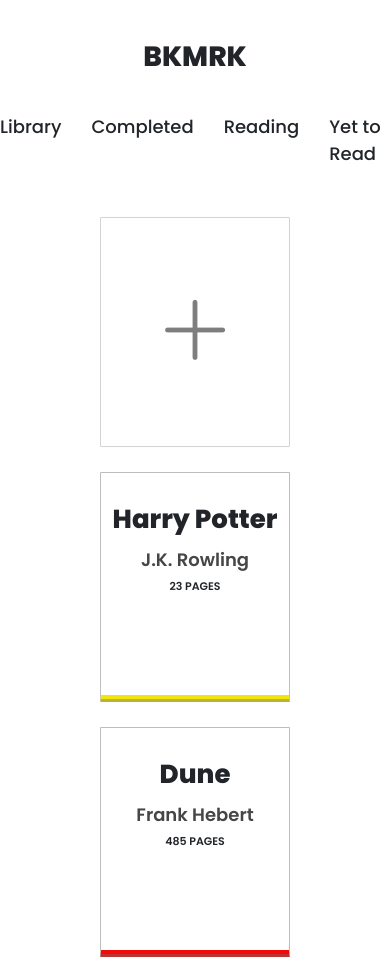
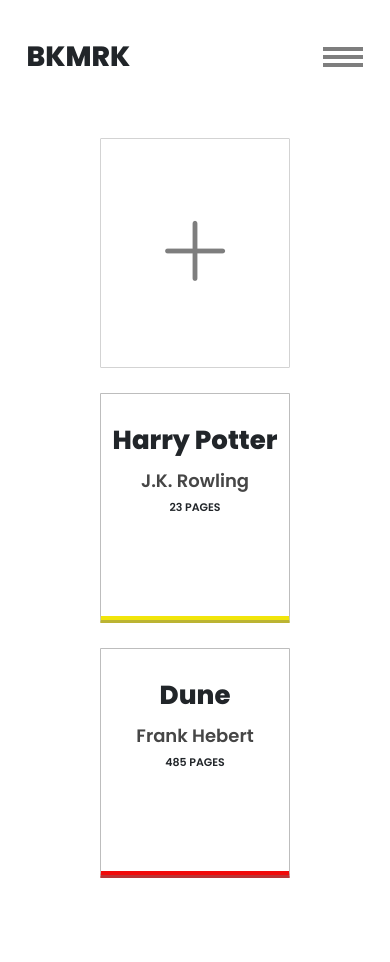
Before and after one commit to Thab09/library, a plain HTML site: page index.html in a window 390 px wide. After the commit the page ends 883 px from the top, so only its background shows below. Drawn offline with nearby package versions, Linux system fonts and the light colour scheme.

Commit message:
finished project

```diff
--- a/index.html
+++ b/index.html
@@ -21,11 +21,17 @@
     <nav>
       <h1>BKMRK</h1>
       <ul id="library-options">
-        <li id="library">Library</li>
-        <li id="completed">Completed</li>
-        <li id="reading">Reading</li>
-        <li id="yet-to-read">Yet to Read</li>
+        <li class="hover-underline-animation active" id="library">Library</li>
+        <li class="hover-underline-animation" id="completed">Completed</li>
+        <li class="hover-underline-animation" id="reading">Reading</li>
+        <li class="hover-underline-animation" id="yet-to-read">Yet to Read</li>
       </ul>
+
+      <div class="burger">
+        <span class="line1"></span>
+        <span class="line2"></span>
+        <span class="line3"></span>
+      </div>
     </nav>
 
     <main>
--- a/script.js
+++ b/script.js
@@ -1,15 +1,46 @@
 const myModal = new bootstrap.Modal(document.getElementById("book-modal"), {
   keyboard: true,
 });
+const libraryOptions = document.querySelectorAll("li");
+const nav = document.getElementById("library-options");
 const addBookCard = document.getElementById("book-modal");
 const displayBooks = document.getElementById("display-books");
 const submitButton = document.getElementById("submit-button");
 const updateButton = document.getElementById("update-button");
 const newBook = document.getElementById("new-book");
+const burger = document.querySelector(".burger");
+let currentFilter = "";
 
+libraryOptions.forEach(
+  (option) =>
+    (option.onclick = (e) => {
+      filter(e.target.textContent);
+      for (let li of libraryOptions) {
+        li.classList.remove("active");
+      }
+      option.classList.add("active");
+
+      nav.classList.toggle("nav-open");
+      burger.classList.toggle("toggle");
+    })
+);
 newBook.onclick = () => buttonVisibility(submitButton);
 submitButton.onclick = (e) => addBookToLibrary(e);
+burger.onclick = () => {
+  nav.classList.toggle("nav-open");
+  burger.classList.toggle("toggle");
+};
 
+function filter(filterType) {
+  if (filterType === "Library") {
+    currentFilter = filterType;
+    displayLibrary(myLibrary);
+  } else {
+    currentFilter = filterType;
+    const result = myLibrary.filter((book) => book.status === filterType);
+    displayLibrary(result);
+  }
+}
 function Book(id, title, author, pages, status) {
   this.id = id;
   this.title = title;
@@ -36,7 +67,7 @@ let myLibrary = [
 ];
 
 localeStorageToLibrary();
-displayLibrary();
+displayLibrary(myLibrary);
 
 function checkForm(e) {
   if (
@@ -63,7 +94,7 @@ function localeStorageToLibrary() {
 
 function LibrarytoLocaleStorage() {
   localStorage.setItem("Library", JSON.stringify(myLibrary));
-  displayLibrary();
+  filter(currentFilter);
 }
 
 function addBookToLibrary(e) {
@@ -86,12 +117,11 @@ function addBookToLibrary(e) {
   LibrarytoLocaleStorage();
 }
 
-function displayLibrary() {
+function displayLibrary(arrayToDisplay) {
   displayBooks.innerHTML = "";
 
   displayBooks.appendChild(newBook);
-
-  for (const book of myLibrary) {
+  for (const book of arrayToDisplay) {
     bookCardsForLibrary(
       book.id,
       book.title,
@@ -201,6 +231,5 @@ function deleteBook(id) {
   LibrarytoLocaleStorage();
 }
 
-// FUNCTIONALITY TO NAV
 // DARK MODE
 // CLEAN CODE
--- a/styles.css
+++ b/styles.css
@@ -18,8 +18,14 @@ nav > h1 {
   margin-bottom: 40px;
 }
 
+.active {
+  color: rgb(36, 36, 36);
+  font-weight: 600;
+}
+
 #library-options {
   list-style-type: none;
+  color: rgb(126, 126, 126);
   padding: 0;
   margin-bottom: 25px;
   font-weight: 500;
@@ -27,6 +33,31 @@ nav > h1 {
   display: flex;
   gap: 30px;
 }
+
+/* NAV HOVER ANIMATION START */
+.hover-underline-animation {
+  display: inline-block;
+  position: relative;
+}
+
+.hover-underline-animation:after {
+  content: "";
+  position: absolute;
+  width: 100%;
+  transform: scaleX(0);
+  height: 2px;
+  bottom: 0;
+  left: 0;
+  background-color: #000000;
+  transform-origin: bottom right;
+  transition: transform 0.25s ease-out;
+}
+
+.hover-underline-animation:hover:after {
+  transform: scaleX(1);
+  transform-origin: bottom left;
+}
+/* NAV HOVER ANIMATION END */
 
 main {
   display: flex;
@@ -86,6 +117,7 @@ main {
 .card:hover {
   transform: scale(1.2);
 }
+
 /* SCROLLBAR START */
 .card-content::-webkit-scrollbar {
   position: absolute;
@@ -182,3 +214,58 @@ main {
 .modal-content {
   border-radius: 1px;
 }
+
+@media only screen and (max-width: 525px) {
+  nav {
+    flex-direction: row;
+    justify-content: space-around;
+    gap: 140px;
+  }
+
+  .burger {
+    position: relative;
+    display: block;
+    cursor: pointer;
+    margin-bottom: 40px;
+    z-index: 3;
+  }
+
+  .burger span {
+    padding: 2px 20px;
+    background: rgb(126, 126, 126);
+    margin: 4px 0px;
+    display: block;
+    transition: all 0.3s ease;
+  }
+
+  #library-options {
+    background-color: white;
+    width: 100%;
+    height: 100%;
+    position: fixed;
+    top: 0;
+    left: 100%;
+    font-size: 28px;
+    flex-direction: column;
+    justify-content: center;
+    align-items: center;
+    transition: transform 0.5s ease;
+    z-index: 2;
+  }
+
+  .nav-open {
+    transform: translateX(-100%);
+  }
+
+  .toggle .line1 {
+    transform: rotateZ(45deg) translateY(300%);
+  }
+
+  .toggle .line2 {
+    opacity: 0;
+  }
+
+  .toggle .line3 {
+    transform: rotateZ(-45deg) translateY(-300%);
+  }
+}
```
